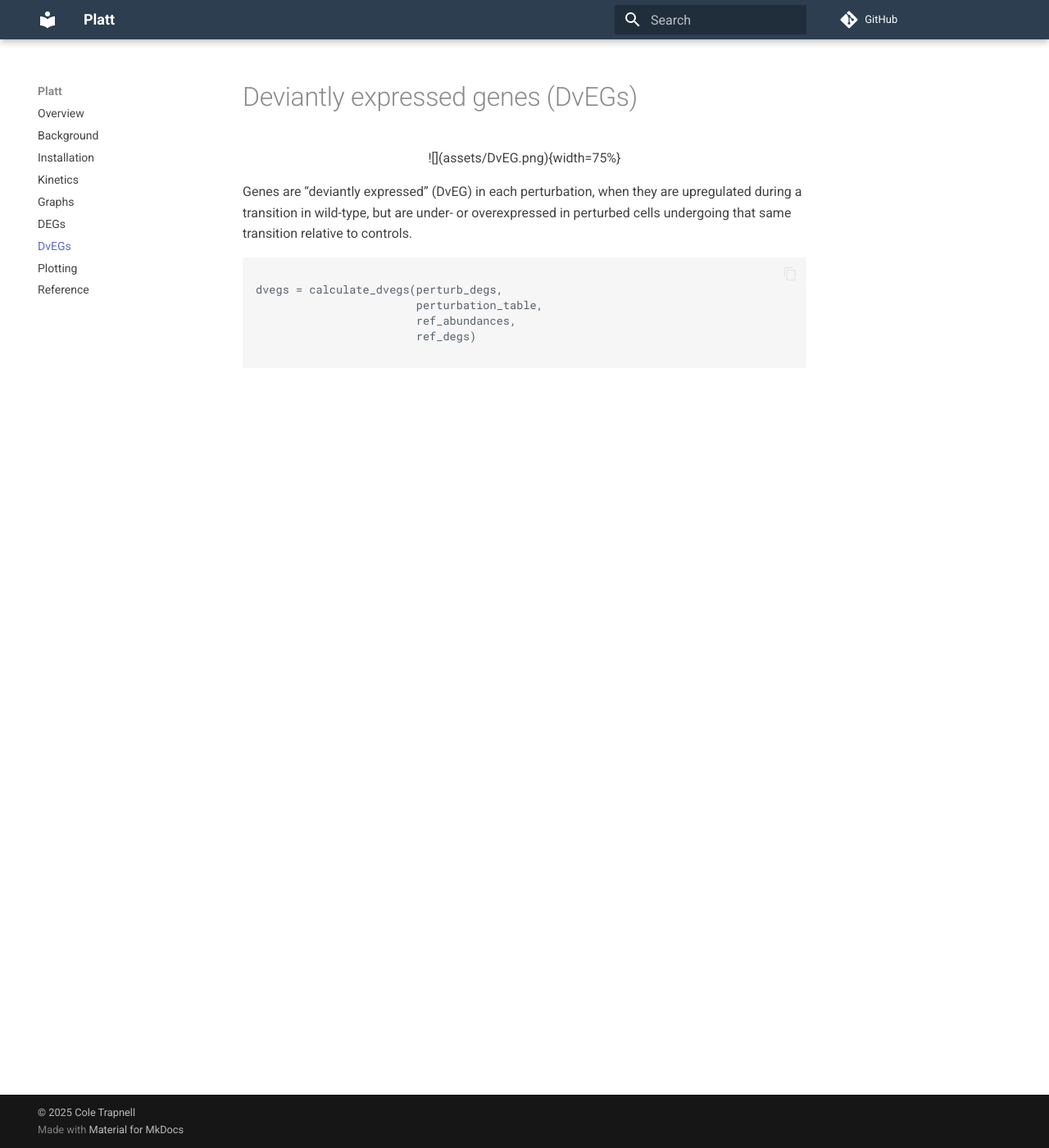
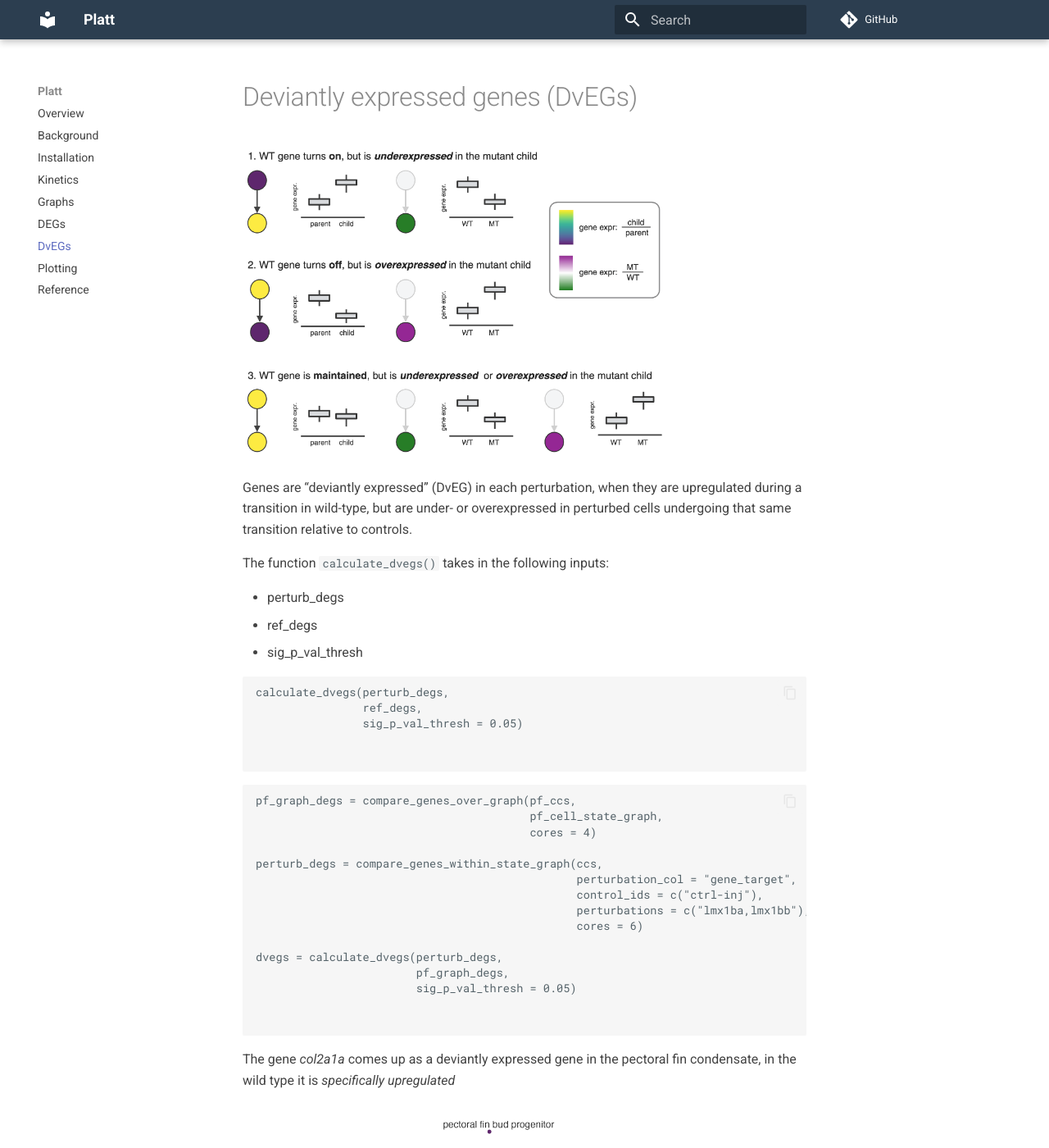
Before and after one commit to cole-trapnell-lab/platt, an MkDocs documentation site: the page built from docs/dveg.md, in a window 1280 px wide and 1400 px high. Shown: the whole window at 82% size. Built offline with MkDocs 1.6.1 and Material for MkDocs 9.7.7, drawn with Linux system fonts in a browser that asks for light colours; comment, search, counter and statistics services are not loaded; some of the changed text lies outside the part shown.

Commit message:
update dveg page

````diff
--- a/docs/dveg.md
+++ b/docs/dveg.md
@@ -1,16 +1,50 @@
 # Deviantly expressed genes (DvEGs)
 
-<p align="center">
 ![](assets/DvEG.png){width=75%}
-</p>
+
 
 Genes are “deviantly expressed” (DvEG) in each perturbation, when they are upregulated during a transition in wild-type, but are under- or overexpressed in perturbed cells undergoing that same transition relative to controls.
 
+The function `calculate_dvegs()` takes in the following inputs:
+
+* perturb_degs
+* ref_degs
+* sig_p_val_thresh
+
+```
+calculate_dvegs(perturb_degs,
+                ref_degs,
+                sig_p_val_thresh = 0.05)
+
+
 ```
 
-dvegs = calculate_dvegs(perturb_degs,
-                        perturbation_table,
-                        ref_abundances,
-                        ref_degs)
+
 
 ```
+pf_graph_degs = compare_genes_over_graph(pf_ccs,
+                                         pf_cell_state_graph,
+                                         cores = 4)
+
+perturb_degs = compare_genes_within_state_graph(ccs,
+                                                perturbation_col = "gene_target",
+                                                control_ids = c("ctrl-inj"),
+                                                perturbations = c("lmx1ba,lmx1bb"),
+                                                cores = 6)
+
+dvegs = calculate_dvegs(perturb_degs,
+                        pf_graph_degs,
+                        sig_p_val_thresh = 0.05)
+
+
+```
+
+The gene _col2a1a_ comes up as a deviantly expressed gene in the pectoral fin condensate, in the wild type it is _*specifically upregulated*_
+
+![](assets/pf_col2a1a.png)
+
+In the lmx1b KO, _col2a1a_ has significantly lower expression in the mutant than in the wild type.
+
+![](assets/pf_col2a1a_dveg.png)
+
+_For more information on how to plotting Platt graphs, see our [plotting page](https://cole-trapnell-lab.github.io/platt/plotting/).
````
Also changed, not shown: docs/graphs.md (+23 -0 lines), docs/plotting.md (+0 -25 lines), docs/assets/pf_col2a1a.png (added), docs/assets/pf_col2a1a_dveg.png (added).
